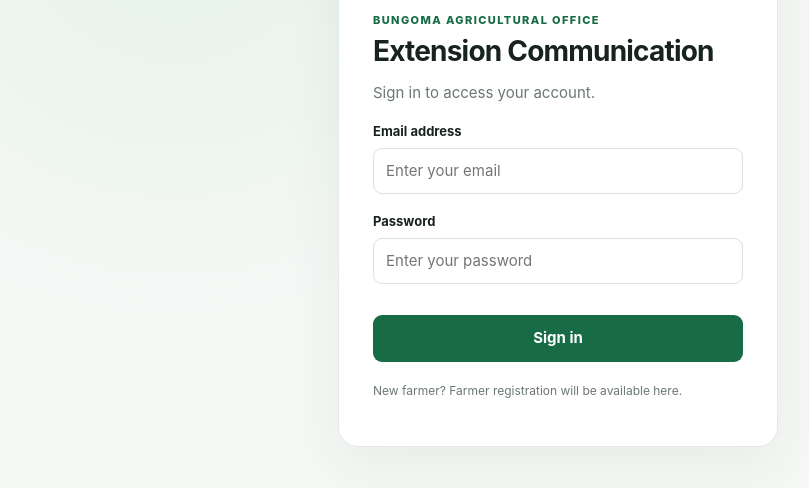
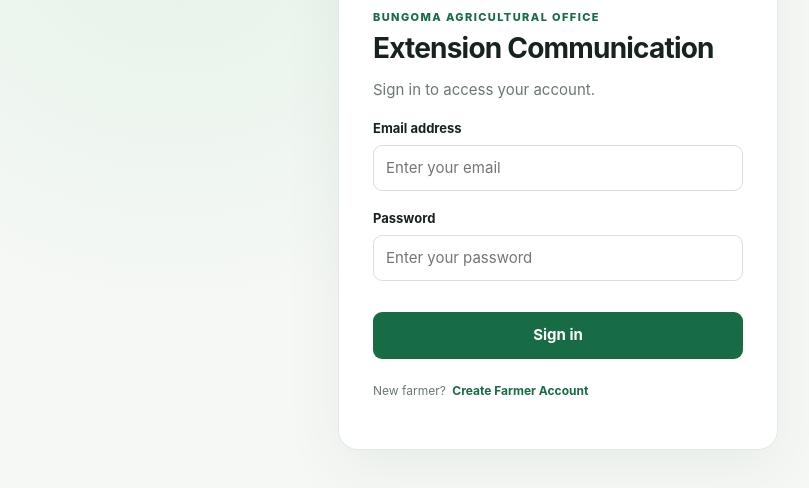
Before and after one commit to shuriemahat-star/BUNGOMA-AGRICULTURAL-OFFICE, a website: page index.html in a window 1280 px wide. Shown: the part 224-712 px from the top of the page, without its empty margins (82-891 px from the left). Drawn offline with nearby package versions, Linux system fonts and the light colour scheme.

Commit message:
Update index.html

```diff
--- a/index.html
+++ b/index.html
@@ -22,7 +22,12 @@
     <p id="login-error" class="error" role="alert"></p>
     <button class="primary full" type="submit">Sign in</button>
 
-    <p class="hint">New farmer? Farmer registration will be available here.</p>
+    <p class="hint">
+  New farmer?
+  <button type="button" id="show-register" class="text-btn">
+    Create Farmer Account
+  </button>
+</p>
   </form>
 </div>
   <div id="app" class="app-shell hidden">
```
